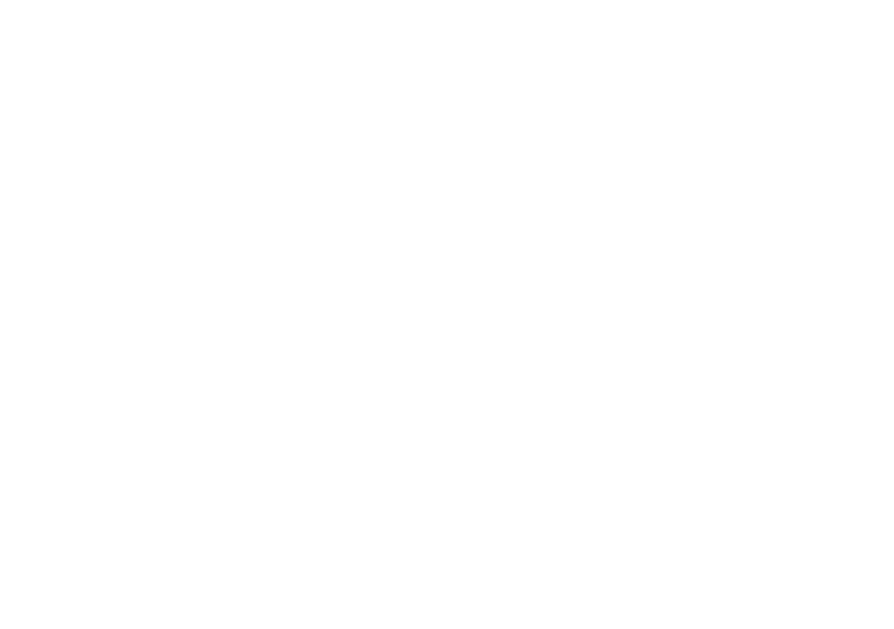
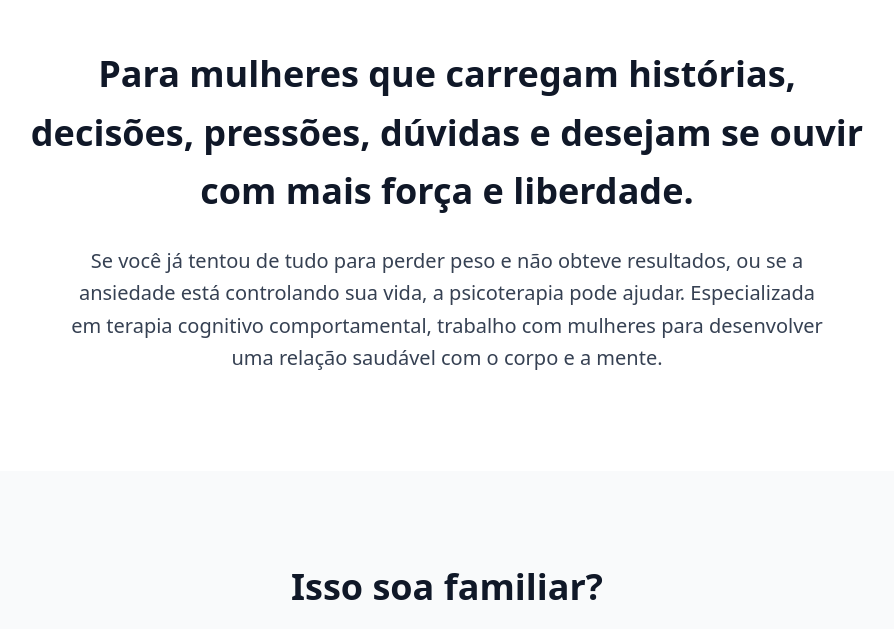
Before and after one commit to leandrodsg/natasha-pereira-therapy-site, a Next.js app: page / in a window 1280 px wide. Shown: the part 851-1480 px from the top of the page, without its empty margins (193-1087 px from the left). Before the commit the page ends 800 px from the top, so only its background shows below. Built offline with nearby package versions, Linux system fonts and the light colour scheme.

Commit message:
Integrate ProblemStatement and SoundFamiliar sections into main page

```diff
--- a/app/page.tsx
+++ b/app/page.tsx
@@ -1,9 +1,13 @@
 import { Hero } from '@/components/sections/Hero';
+import ProblemStatement from '@/components/sections/ProblemStatement';
+import SoundFamiliar from '@/components/sections/SoundFamiliar';
 
 export default function Home() {
   return (
     <main>
       <Hero />
+      <ProblemStatement />
+      <SoundFamiliar />
     </main>
   );
 }
```
